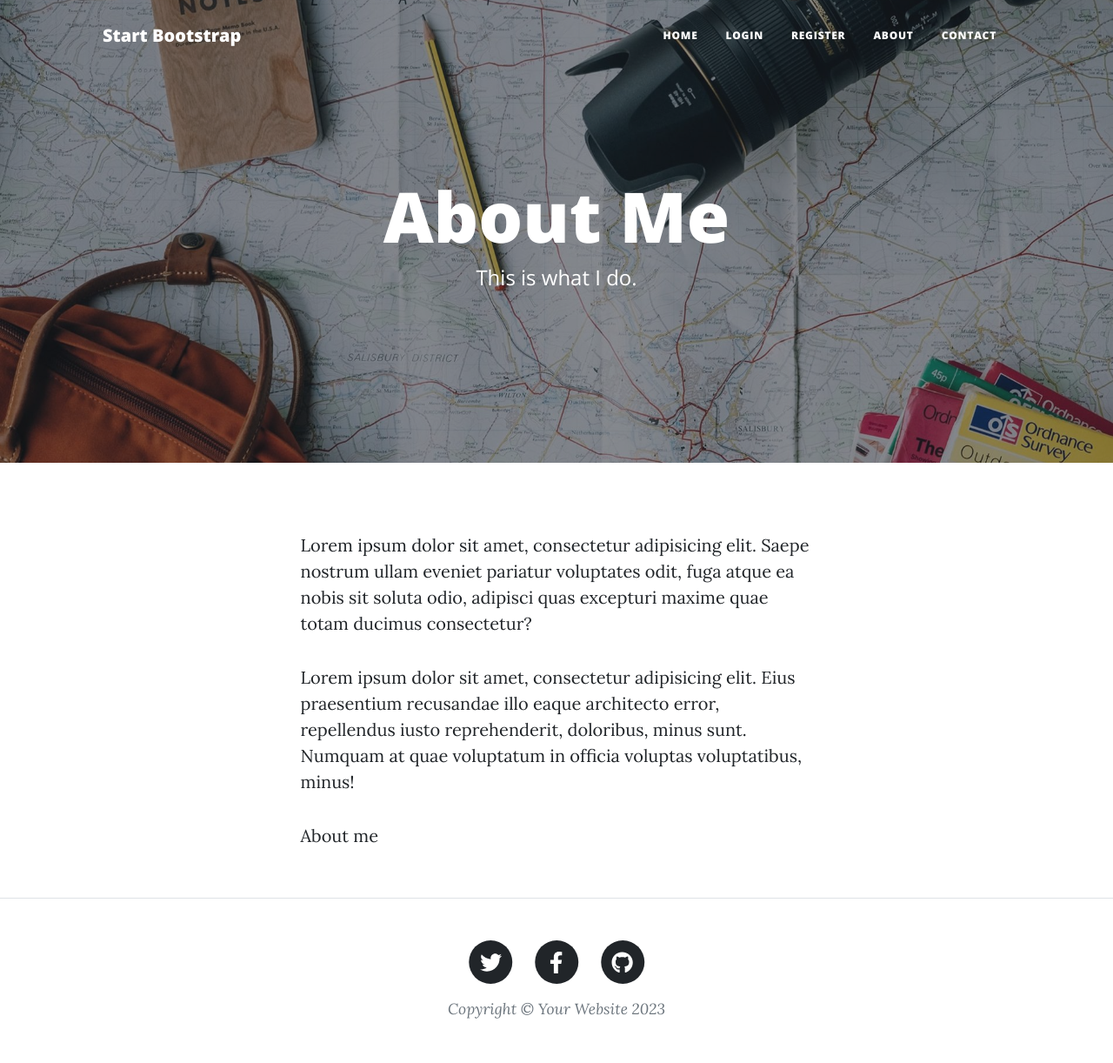
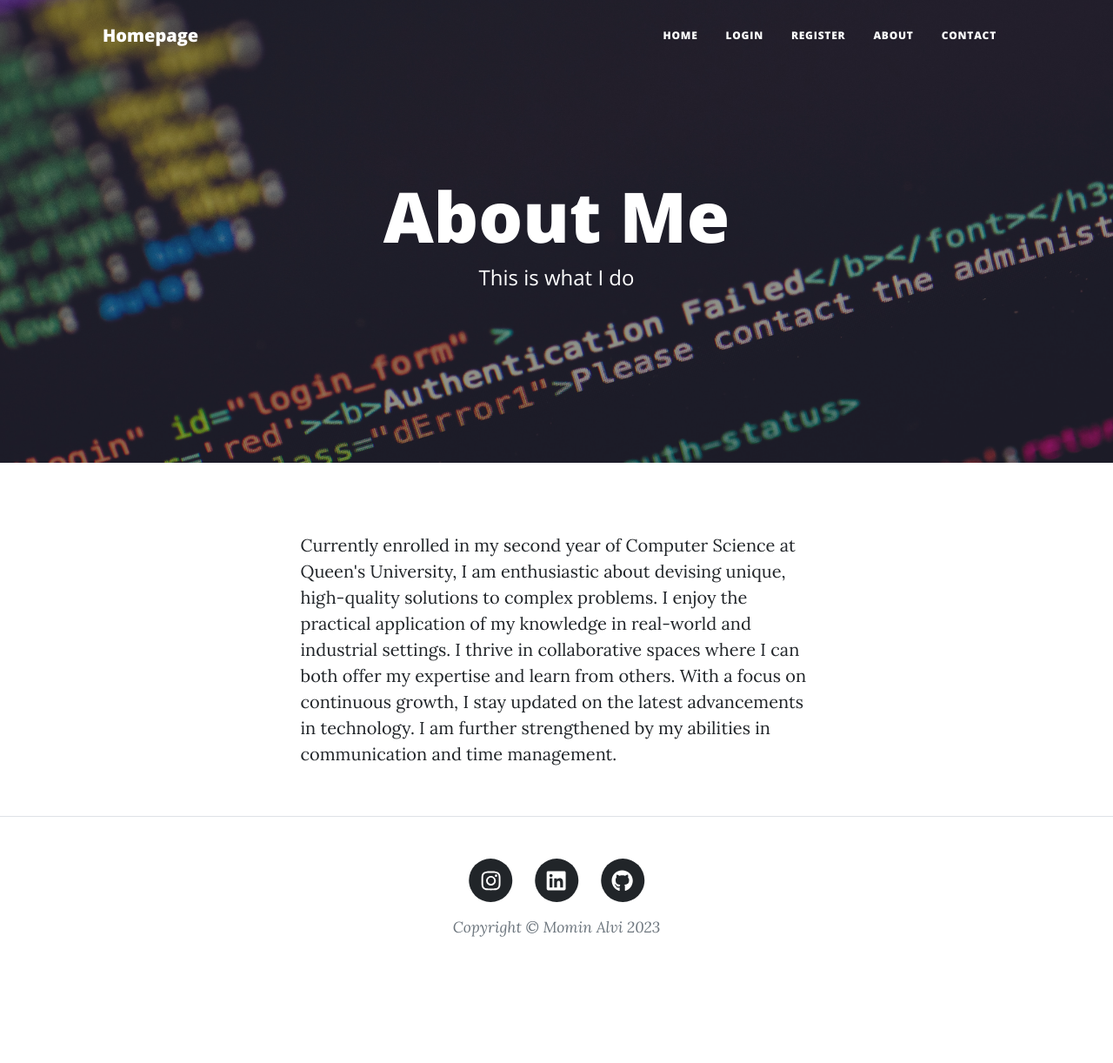
Before and after one commit to mominalvi/personal-blog-website, a Flask app: page /about in a window 1280 px wide. Shown: the whole page at 87% size. After the commit the page ends 1077 px from the top, so only its background shows below. Run offline with Flask 3, Linux system fonts and the light colour scheme; some libraries are stand-ins or nearby versions.

Commit message:
personalize the website

```diff
--- a/main.py
+++ b/main.py
@@ -38,8 +38,8 @@ login_manager.init_app(app)
 # uri = os.environ.get("DB_URI", "sqlite:///blog.db")
 SECRET_KEY = os.urandom(32)
 app.config['SECRET_KEY'] = SECRET_KEY
-app.config['SQLALCHEMY_DATABASE_URI'] = os.environ.get('DB_URI')
-
+# app.config['SQLALCHEMY_DATABASE_URI'] = os.environ.get('DB_URI')
+app.config['SQLALCHEMY_DATABASE_URI'] = 'postgresql://blog_database_5e9m_user:nBzf2l7xL3z1sgDpiIbl1QGKMVOAuf9A@dpg-clapcmrmot1c7384dcig-a.oregon-postgres.render.com/blog_database_5e9m'
 db = SQLAlchemy()
 db.init_app(app)
 
@@ -257,4 +257,4 @@ def send_email(name, email, phone, message):
 
 
 if __name__ == "__main__":
-    app.run()
+    app.run(debug=True)
--- a/templates/about.html
+++ b/templates/about.html
@@ -10,7 +10,7 @@
       <div class="col-md-10 col-lg-8 col-xl-7">
         <div class="page-heading">
           <h1>About Me</h1>
-          <span class="subheading">This is what I do.</span>
+          <span class="subheading">This is what I do</span>
         </div>
       </div>
     </div>
@@ -22,19 +22,7 @@
     <div class="row gx-4 gx-lg-5 justify-content-center">
       <div class="col-md-10 col-lg-8 col-xl-7">
         <p>
-          Lorem ipsum dolor sit amet, consectetur adipisicing elit. Saepe
-          nostrum ullam eveniet pariatur voluptates odit, fuga atque ea nobis
-          sit soluta odio, adipisci quas excepturi maxime quae totam ducimus
-          consectetur?
-        </p>
-        <p>
-          Lorem ipsum dolor sit amet, consectetur adipisicing elit. Eius
-          praesentium recusandae illo eaque architecto error, repellendus iusto
-          reprehenderit, doloribus, minus sunt. Numquam at quae voluptatum in
-          officia voluptas voluptatibus, minus!
-        </p>
-        <p>
-          About me
+          Currently enrolled in my second year of Computer Science at Queen's University, I am enthusiastic about devising unique, high-quality solutions to complex problems. I enjoy the practical application of my knowledge in real-world and industrial settings. I thrive in collaborative spaces where I can both offer my expertise and learn from others. With a focus on continuous growth, I stay updated on the latest advancements in technology. I am further strengthened by my abilities in communication and time management.
         </p>
       </div>
     </div>
--- a/templates/footer.html
+++ b/templates/footer.html
@@ -5,23 +5,23 @@
                   <div class="col-md-10 col-lg-8 col-xl-7">
                       <ul class="list-inline text-center">
                           <li class="list-inline-item">
-                              <a href="#!">
+                              <a href="https://www.instagram.com/momin.alvi/">
                                   <span class="fa-stack fa-lg">
                                       <i class="fas fa-circle fa-stack-2x"></i>
-                                      <i class="fab fa-twitter fa-stack-1x fa-inverse"></i>
+                                      <i class="fab fa-instagram fa-stack-1x fa-inverse"></i>
                                   </span>
                               </a>
                           </li>
                           <li class="list-inline-item">
-                              <a href="#!">
+                              <a href="https://www.linkedin.com/in/momin-alvi-6287b826b/">
                                   <span class="fa-stack fa-lg">
                                       <i class="fas fa-circle fa-stack-2x"></i>
-                                      <i class="fab fa-facebook-f fa-stack-1x fa-inverse"></i>
+                                      <i class="fab fa-linkedin fa-stack-1x fa-inverse" style="color:white;"></i>
                                   </span>
                               </a>
                           </li>
                           <li class="list-inline-item">
-                              <a href="#!">
+                              <a href="https://github.com/mominalvi">
                                   <span class="fa-stack fa-lg">
                                       <i class="fas fa-circle fa-stack-2x"></i>
                                       <i class="fab fa-github fa-stack-1x fa-inverse"></i>
@@ -29,7 +29,7 @@
                               </a>
                           </li>
                       </ul>
-                      <div class="small text-center text-muted fst-italic">Copyright &copy; Your Website 2023</div>
+                      <div class="small text-center text-muted fst-italic">Copyright &copy; Momin Alvi 2023</div>
                   </div>
               </div>
           </div>
--- a/templates/header.html
+++ b/templates/header.html
@@ -15,7 +15,7 @@
     <link
             rel="icon"
             type="image/x-icon"
-            href="{{ url_for('static', filename='assets/favicon.ico') }}"
+            href="{{ url_for('static', filename='../static/assets/favicon.ico') }}"
     />
     <!-- Font Awesome icons (free version)-->
     <script
@@ -44,7 +44,7 @@
     <!-- Navigation-->
     <nav class="navbar navbar-expand-lg navbar-light" id="mainNav">
         <div class="container px-4 px-lg-5">
-            <a class="navbar-brand" href="/">Start Bootstrap</a>
+            <a class="navbar-brand" href="/">Homepage</a>
             <button
                     class="navbar-toggler"
                     type="button"
--- a/templates/index.html
+++ b/templates/index.html
@@ -10,7 +10,7 @@
       <div class="col-md-10 col-lg-8 col-xl-7">
         <div class="site-heading">
           <h1>Momin's Blog</h1>
-          <span class="subheading">A collection of random musings.</span>
+          <span class="subheading">Meditations</span>
         </div>
       </div>
     </div>
```
Also changed, not shown: static/assets/favicon.ico, static/assets/img/about-bg.jpg, static/assets/img/contact-bg.jpg, static/assets/img/home-bg.jpg, 2 other files.
